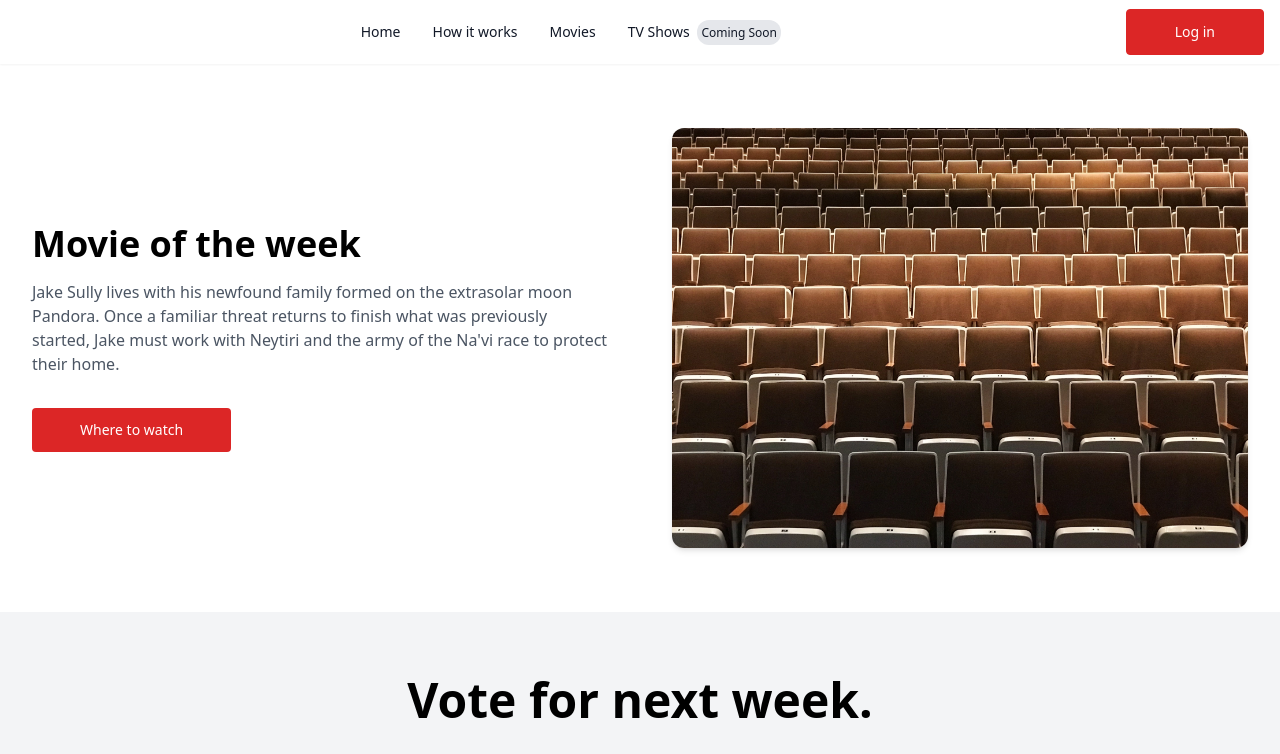
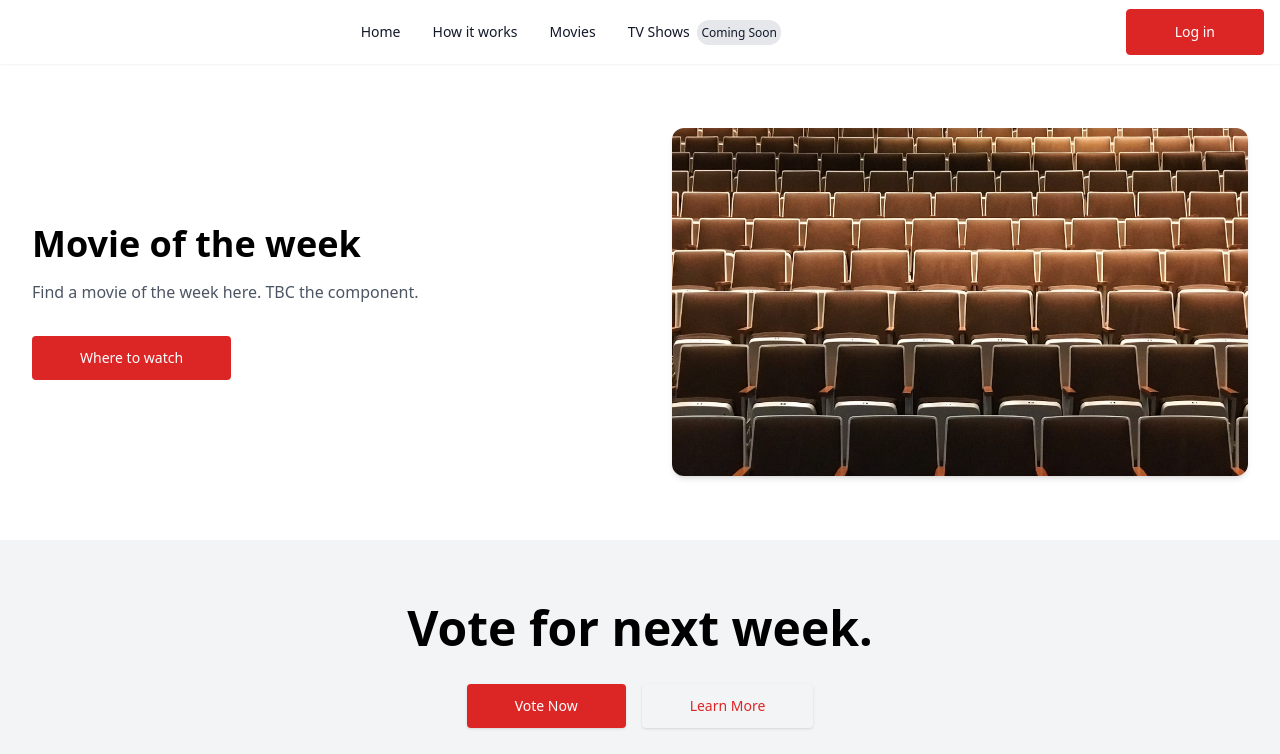
Before and after one commit to JTy3/movie-club-nextjs, a Next.js app: page / in a window 1280 px wide. Shown: the top 754 px of the page. Built offline with nearby package versions, Linux system fonts and the light colour scheme; no server answers.

Commit message:
Chore: fix up the type issues for deployment

```diff
--- a/components/HeaderNav/index.tsx
+++ b/components/HeaderNav/index.tsx
@@ -31,9 +31,9 @@ const HeaderNav: React.FC = () => {
           className="hidden items-center justify-center gap-8 text-sm font-medium lg:flex"
         >
           {session ? (
-            <a className="text-gray-900" href="/app">
+            <Link className="text-gray-900" href={`/app`}>
               Dashboard
-            </a>
+            </Link>
           ) : null}
           <Link className="text-gray-900" href={`/`}>
             Home
@@ -65,9 +65,9 @@ const HeaderNav: React.FC = () => {
       <div className="border-t border-gray-100 lg:hidden">
         <nav className="flex items-center justify-center overflow-x-auto p-4 text-sm font-medium">
           {session ? (
-            <a className="shrink-0 px-4 text-gray-900" href="/app">
+            <Link className="shrink-0 px-4 text-gray-900" href={`/app`}>
               Dashboard
-            </a>
+            </Link>
           ) : null}
           <Link className="text-gray-900" href={`/how-it-works`}>
             How it works
--- a/pages/index.tsx
+++ b/pages/index.tsx
@@ -32,10 +32,7 @@ export default function Home() {
               </h2>
 
               <p className="mt-4 text-gray-600">
-                Jake Sully lives with his newfound family formed on the
-                extrasolar moon Pandora. Once a familiar threat returns to
-                finish what was previously started, Jake must work with Neytiri
-                and the army of the Na'vi race to protect their home.
+                Find a movie of the week here. TBC the component.
               </p>
 
               <a
--- a/pages/movies/[id].tsx
+++ b/pages/movies/[id].tsx
@@ -71,7 +71,7 @@ const MoviePage = () => {
                 <div className="flex my-3">
                   {movie.genres.map((genre: any) => {
                     return (
-                      <div className="bg-red-600 text-white px-2 me-3 rounded-3xl">
+                      <div className="bg-red-600 text-white px-2 me-3 rounded-3xl" key={genre.id}>
                         <p>{genre.name}</p>
                       </div>
                     );
@@ -123,7 +123,7 @@ const MoviePage = () => {
             >
               {relatedMovies.map((movie: any) => {
                 return (
-                  <SwiperSlide className="rounded-xl">
+                  <SwiperSlide className="rounded-xl" key={movie.id}>
                     <Link
                       href={`/movies/${movie.id}`}
                       className="bg-yellow-100"
--- a/pages/movies/index.tsx
+++ b/pages/movies/index.tsx
@@ -73,7 +73,7 @@ const MoviesPage = () => {
         >
           {movies.map((movie: any) => {
             return (
-              <SwiperSlide className="rounded-xl">
+              <SwiperSlide className="rounded-xl" key={movie.id}>
                 <Link href={`/movies/${movie.id}`} className="bg-yellow-100">
                   <Image
                     src={`https://image.tmdb.org/t/p/w500${movie.poster_path}`}
```
Also changed, not shown: 1 other file (tests, documents, lock files or other folders).
